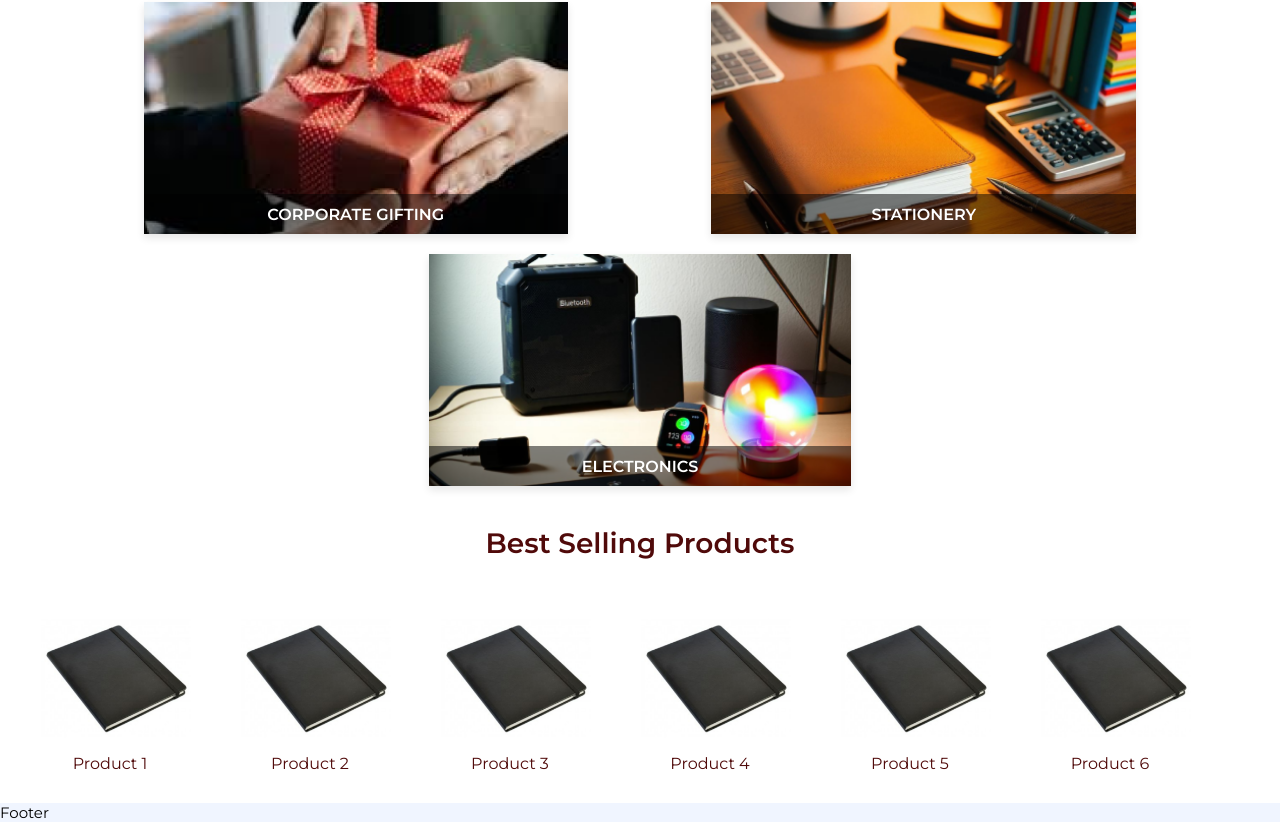
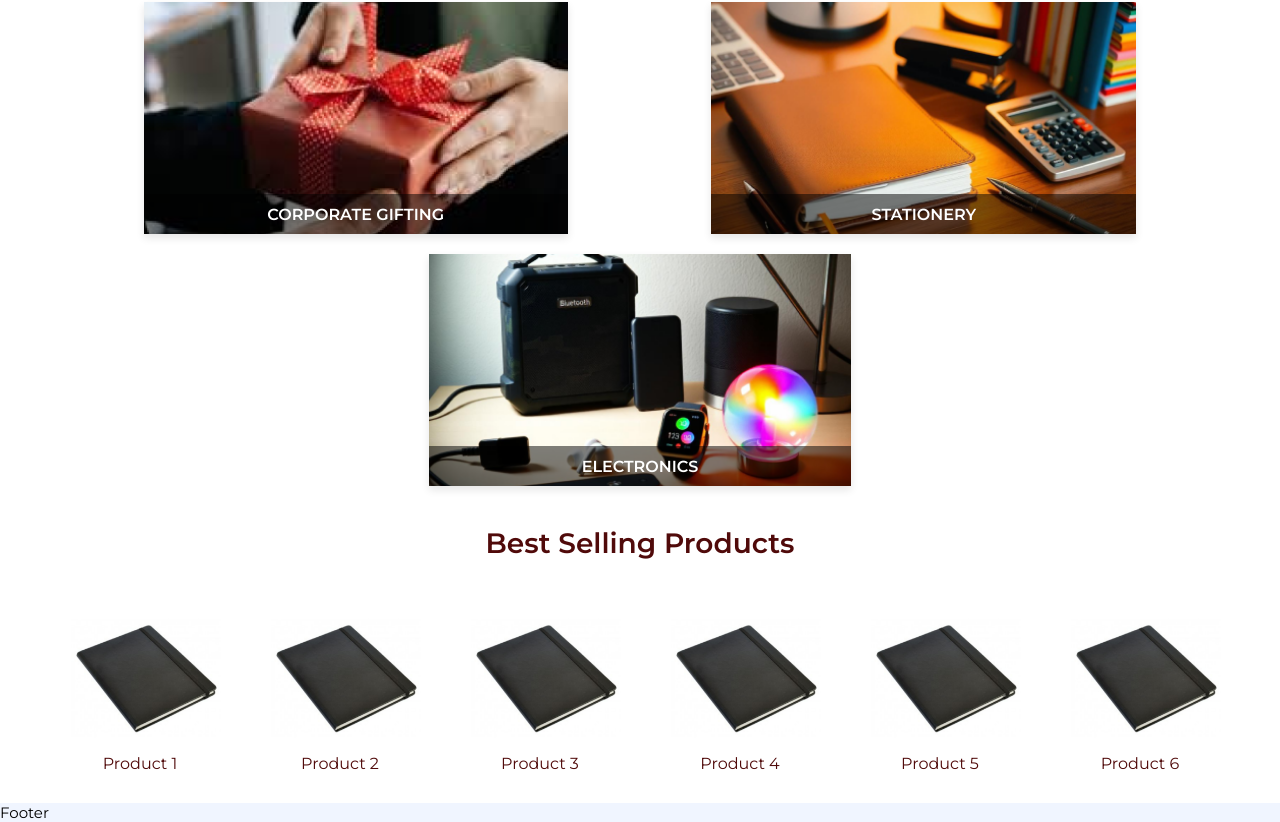
Before and after one commit to adityasharma0131/imprintsInc, a React (Vite) app in the folder client/: page / in a window 1280 px wide. Shown: the part 867-1689 px from the top of the page. Built offline with nearby package versions, Linux system fonts and the light colour scheme.

Commit message:
Best selling product section completed

```diff
--- a/client/src/index.css
+++ b/client/src/index.css
@@ -379,8 +379,7 @@ a {
   }
 }
 
-/*=============== BREAKPOINTS ===============*/
-/* Best Selling Products Section */
+/*=============== EST SELLING PRODUCT SECTION ===============*/
 .best-selling-products {
   padding: 20px;
   text-align: center;
@@ -401,15 +400,16 @@ a {
   overflow-x: auto; /* Enable horizontal scrolling */
   padding: 10px 0;
   scroll-snap-type: x mandatory; /* Smooth scroll snapping */
+  justify-content: center;
 }
 
 .best-selling-products__grid::-webkit-scrollbar {
-  height: 8px; /* Scrollbar height */
+  height: 2.5px; /* Scrollbar height */
 }
 
 .best-selling-products__grid::-webkit-scrollbar-thumb {
-  background-color: #ccc; /* Scrollbar thumb color */
-  border-radius: 4px;
+  background-color: #500a0a; /* Scrollbar thumb color */
+  border-radius: 2px;
 }
 
 .best-selling-products__grid::-webkit-scrollbar-track {
@@ -469,6 +469,7 @@ a {
 @media (max-width: 768px) {
   .best-selling-products__grid {
     gap: 12px; /* Further reduce gap */
+    justify-content: start;
   }
 
   .best-selling-products__card {
@@ -482,6 +483,10 @@ a {
 }
 
 @media (max-width: 480px) {
+  .best-selling-products__grid {
+    justify-content: start;
+  }
+
   .best-selling-products__card {
     flex: 0 0 140px; /* Further adjust for very small screens */
   }
```
